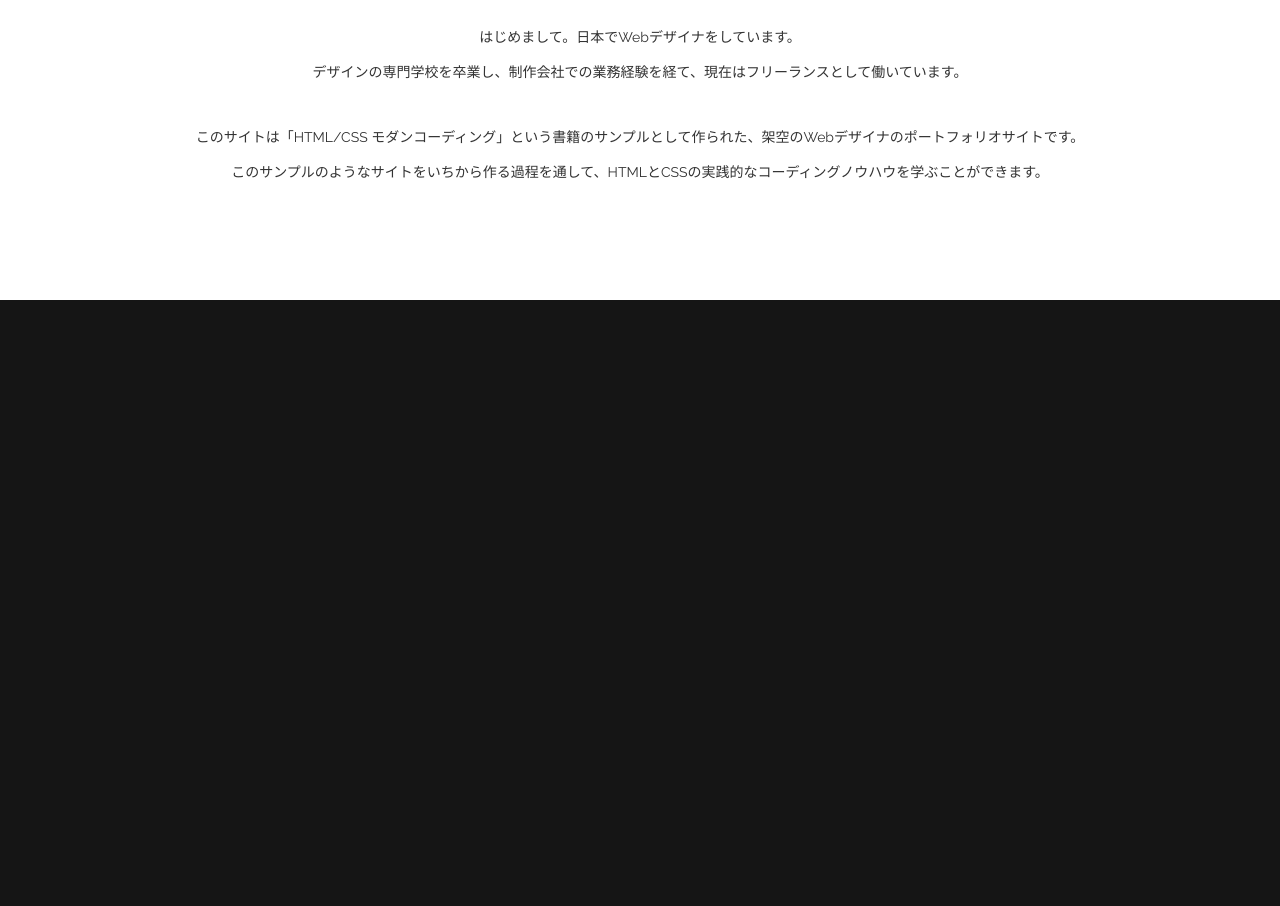
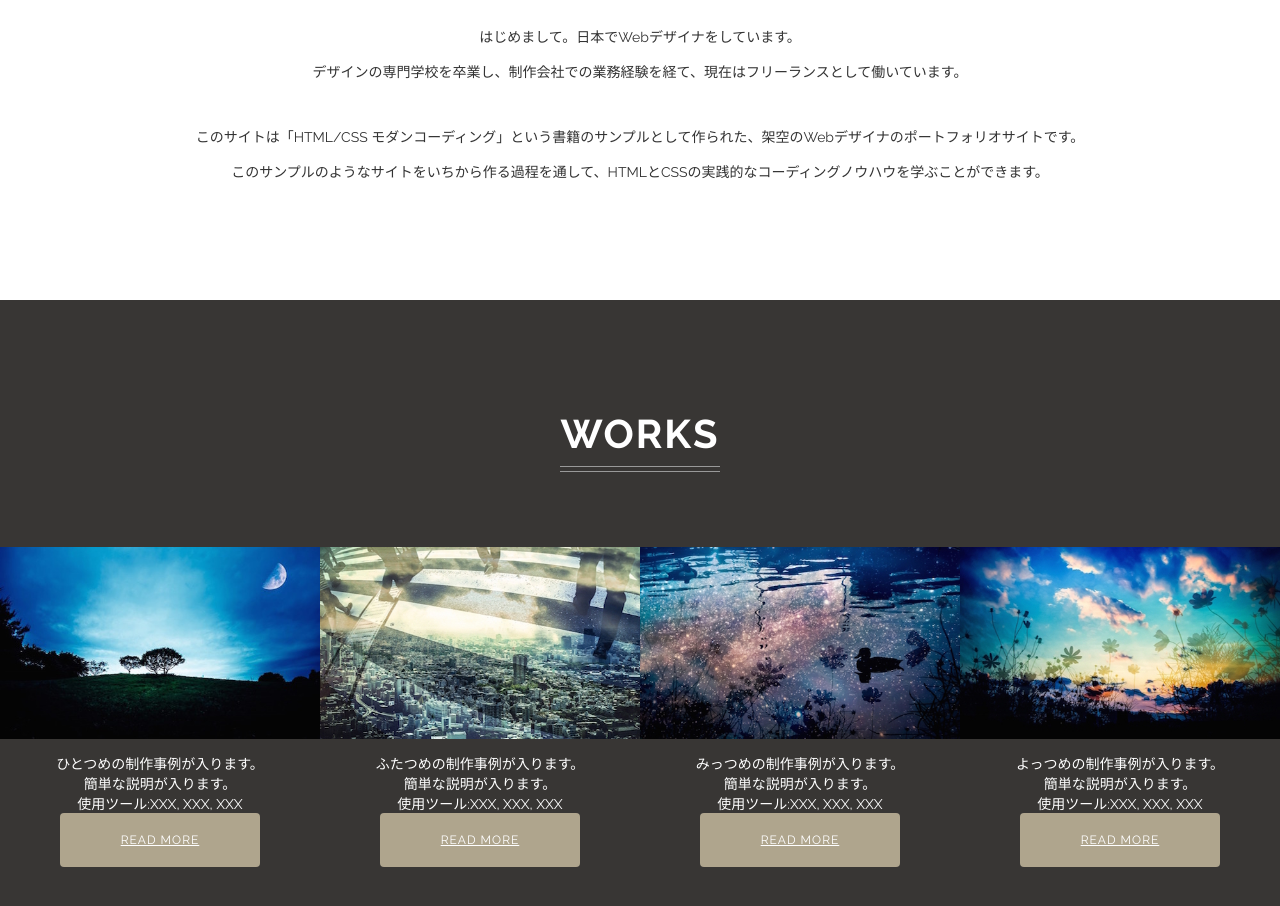
Before and after one commit to ma-bo-do-fu/single-page-layout, a plain HTML site: page index.html in a window 1280 px wide. Shown: the part 795-1701 px from the top of the page. Before the commit the page ends 1095 px from the top, so only its background shows below. Drawn offline with Linux system fonts and the light colour scheme.

Commit message:
worksセクション display:tableレイアウト

```diff
--- a/css/style.css
+++ b/css/style.css
@@ -88,3 +88,20 @@ body {
   margin: 30px 0;
   line-height: 2.5;
 }
+.works {
+  background-color: #383634;
+  padding: 80px 0;
+}
+.works-wrapper {
+  display: table;
+  width: 100%;
+  margin-top: 60px;
+  table-layout: fixed;
+}
+.work-box {
+  display: table-cell;
+}
+.work-image {
+  display: block;
+  width: 100%;
+}
--- a/index.html
+++ b/index.html
@@ -1,5 +1,6 @@
 <!DOCTYPE html>
 <html lang="ja">
+
 <head>
   <meta charset="UTF-8">
   <meta name="viewport" content="width=device-width,initial-scale=1.0,minimum-scale=1.0">
@@ -8,6 +9,7 @@
   <link rel="stylesheet" href="css/normalize.css">
   <link rel="stylesheet" href="css/style.css">
 </head>
+
 <body>
   <header class="header">
     <p class="site-title-sub">Web designer's portfolio</p>
@@ -21,15 +23,58 @@
   <section class="about" id="about">
     <h2 class="heading">ABOUT ME</h2>
     <p class="about-text">
-      はじめまして。日本でWebデザイナをしています。<br>
-      デザインの専門学校を卒業し、制作会社での業務経験を経て、現在はフリーランスとして働いています。
+      はじめまして。日本でWebデザイナをしています。
+      <br> デザインの専門学校を卒業し、制作会社での業務経験を経て、現在はフリーランスとして働いています。
     </p>
     <p class="about-text">
-      このサイトは「HTML/CSS モダンコーディング」という書籍のサンプルとして作られた、架空のWebデザイナのポートフォリオサイトです。<br>
-      このサンプルのようなサイトをいちから作る過程を通して、HTMLとCSSの実践的なコーディングノウハウを学ぶことができます。
+      このサイトは「HTML/CSS モダンコーディング」という書籍のサンプルとして作られた、架空のWebデザイナのポートフォリオサイトです。
+      <br> このサンプルのようなサイトをいちから作る過程を通して、HTMLとCSSの実践的なコーディングノウハウを学ぶことができます。
     </p>
   </section>
   <section class="works">
+    <h2 class="heading">WORKS</h2>
+    <div class="works-wrapper">
+      <div class="work-box">
+        <img class="work-image" src="images/tree.jpg" alt="制作事例1">
+        <p class="work-text">
+          ひとつめの制作事例が入ります。
+          <br> 簡単な説明が入ります。
+          <br> 使用ツール:XXX, XXX, XXX
+          <br>
+          <a href="#" class="button">READ MORE</a>
+        </p>
+      </div>
+      <div class="work-box">
+        <img class="work-image" src="images/building.jpg" alt="制作事例2">
+        <p class="work-text">
+          ふたつめの制作事例が入ります。
+          <br> 簡単な説明が入ります。
+          <br> 使用ツール:XXX, XXX, XXX
+          <br>
+          <a href="#" class="button">READ MORE</a>
+        </p>
+      </div>
+      <div class="work-box">
+        <img class="work-image" src="images/lake.jpg" alt="制作事例3">
+        <p class="work-text">
+          みっつめの制作事例が入ります。
+          <br> 簡単な説明が入ります。
+          <br> 使用ツール:XXX, XXX, XXX
+          <br>
+          <a href="#" class="button">READ MORE</a>
+        </p>
+      </div>
+      <div class="work-box">
+        <img class="work-image" src="images/sky.jpg" alt="制作事例4">
+        <p class="work-text">
+          よっつめの制作事例が入ります。
+          <br> 簡単な説明が入ります。
+          <br> 使用ツール:XXX, XXX, XXX
+          <br>
+          <a href="#" class="button">READ MORE</a>
+        </p>
+      </div>
+    </div>
   </section>
   <section class="skills">
   </section>
@@ -38,4 +83,5 @@
   <footer class="footer">
   </footer>
 </body>
+
 </html>
```
